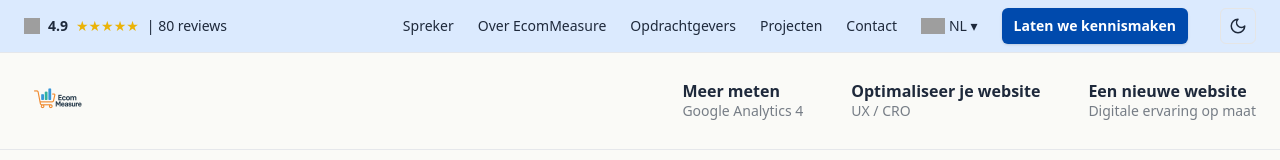
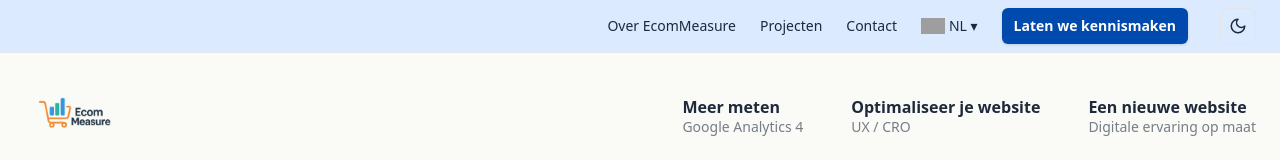
Before and after one commit to ProjectBibo/EcomMeasure3, a React (Vite) app: page / in a window 1280 px wide. Shown: the top 160 px of the page. Built offline with nearby package versions, Linux system fonts and the light colour scheme; grey boxes are pictures that could not be loaded.

Commit message:
Update Header.jsx

```diff
--- a/src/components/Header.jsx
+++ b/src/components/Header.jsx
@@ -6,20 +6,10 @@ export default function Header() {
     <header className="sticky top-0 z-50">
       {/* 🔹 Top bar */}
       <div className="bg-blue-100 border-b">
-        <div className="max-w-7xl mx-auto flex items-center justify-between px-6 py-2 text-sm text-neutralInk">
-          {/* Links: Google reviews */}
-          <div className="flex items-center gap-2">
-            <img src="/google-icon.svg" alt="Google" className="h-4 w-4" />
-            <span className="font-semibold">4.9</span>
-            <span className="text-yellow-500">★★★★★</span>
-            <span>| 80 reviews</span>
-          </div>
-
+        <div className="max-w-7xl mx-auto flex items-center justify-end px-6 py-2 text-sm text-neutralInk">
           {/* Rechts: menu items */}
           <div className="flex items-center gap-6">
-            <a href="#speaker" className="hover:text-brand-blue">Spreker</a>
             <a href="#about" className="hover:text-brand-blue">Over EcomMeasure</a>
-            <a href="#clients" className="hover:text-brand-blue">Opdrachtgevers</a>
             <a href="#projects" className="hover:text-brand-blue">Projecten</a>
             <a href="#contact" className="hover:text-brand-blue">Contact</a>
 
@@ -46,12 +36,12 @@ export default function Header() {
       {/* 🔹 Main nav */}
       <div className="bg-surface-light dark:bg-surface-dark border-b">
         <div className="max-w-7xl mx-auto flex items-center justify-between px-6 py-4">
-          {/* Logo */}
+          {/* Logo (extra groot gemaakt) */}
           <a href="#hero" className="flex items-center">
             <img
               src="/logo.png"
               alt="EcomMeasure logo"
-              className="h-14 md:h-16 w-auto object-contain"
+              className="h-20 md:h-24 w-auto object-contain"
             />
           </a>
 
```
